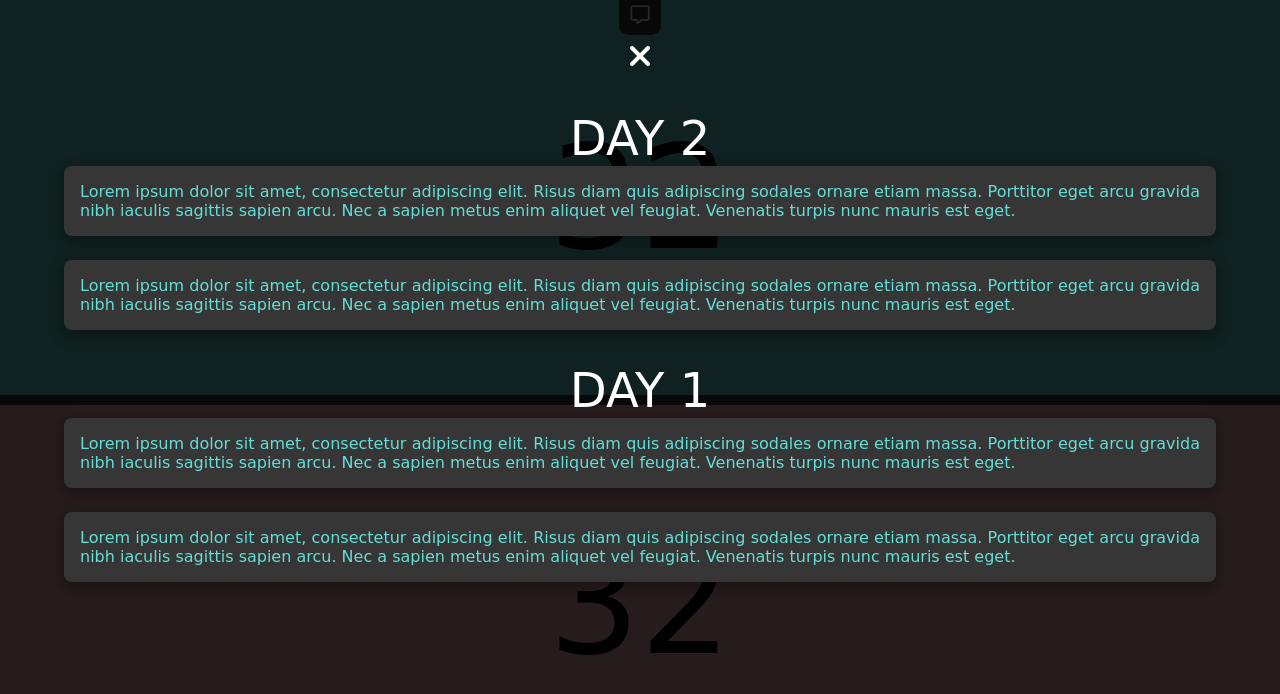
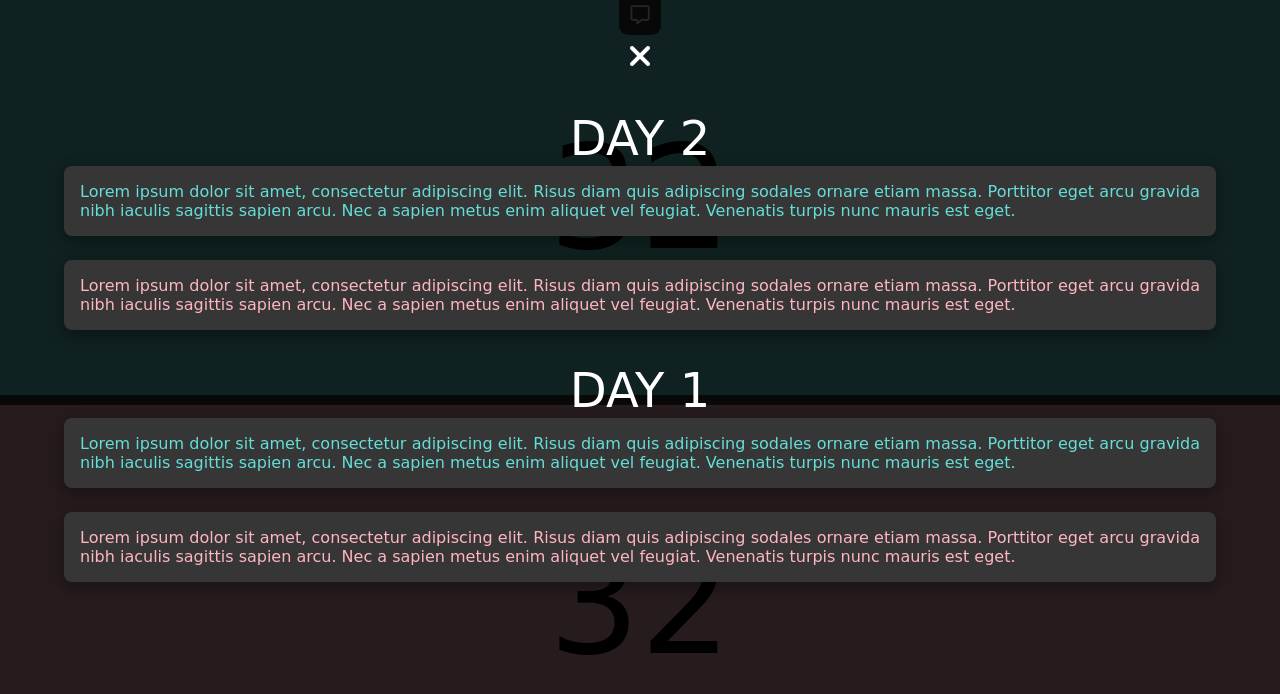
Before and after one commit to john-k-phillips/the-amethyst-project, a plain HTML site: page index.html in a window 1280 px wide. Drawn offline with Linux system fonts and the light colour scheme; a web font is replaced by a local one.

Commit message:
Temp change of color to card paragraphs.

```diff
--- a/styles/_messages.scss
+++ b/styles/_messages.scss
@@ -65,4 +65,9 @@
             color: $shambles-color;
         }
     }
+    .content-container:nth-child(odd) {
+        p {
+                color: $amy-color;
+        }
+    }
 }
```
Also changed, not shown: styles.css, 1 other file.
